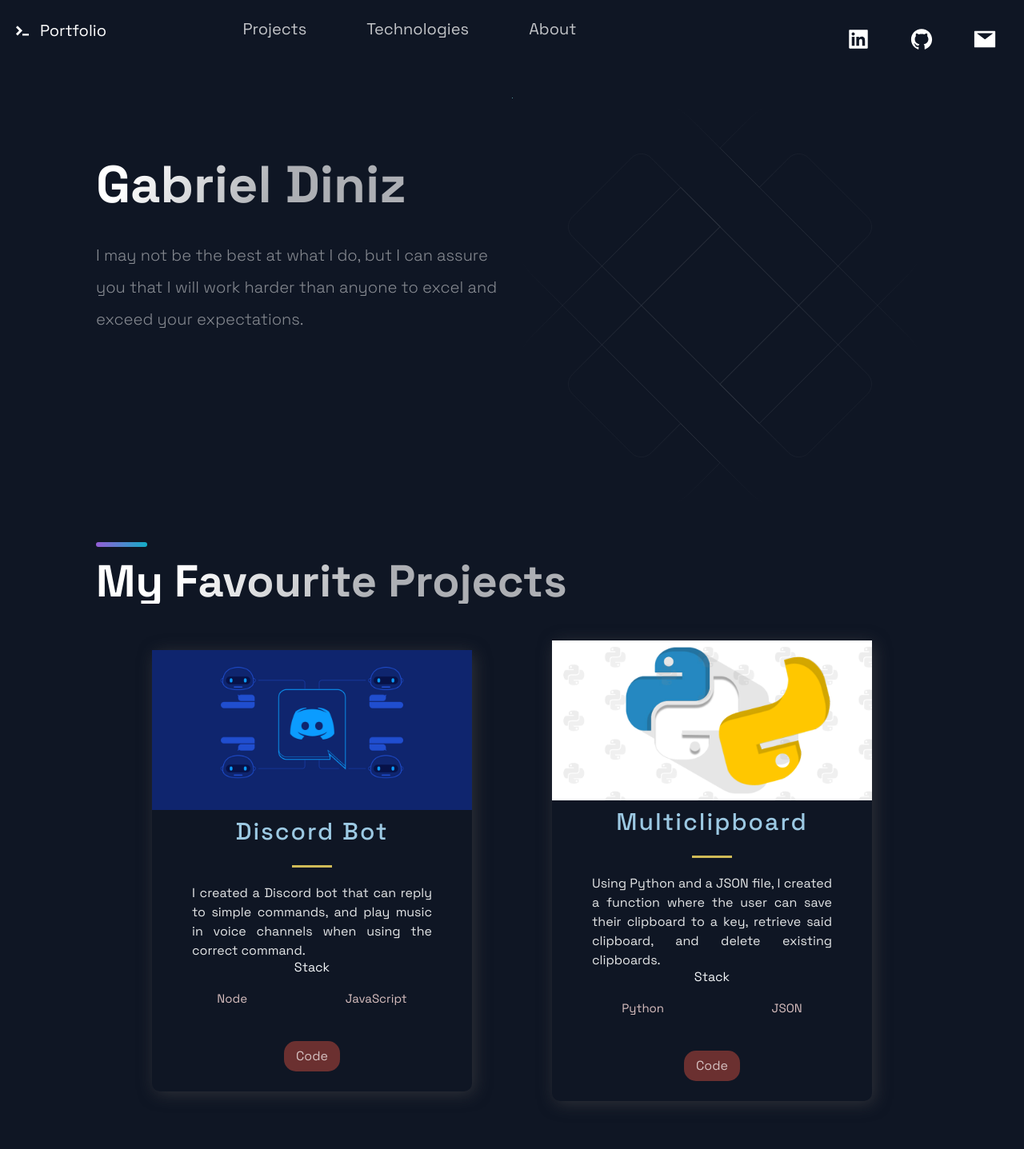
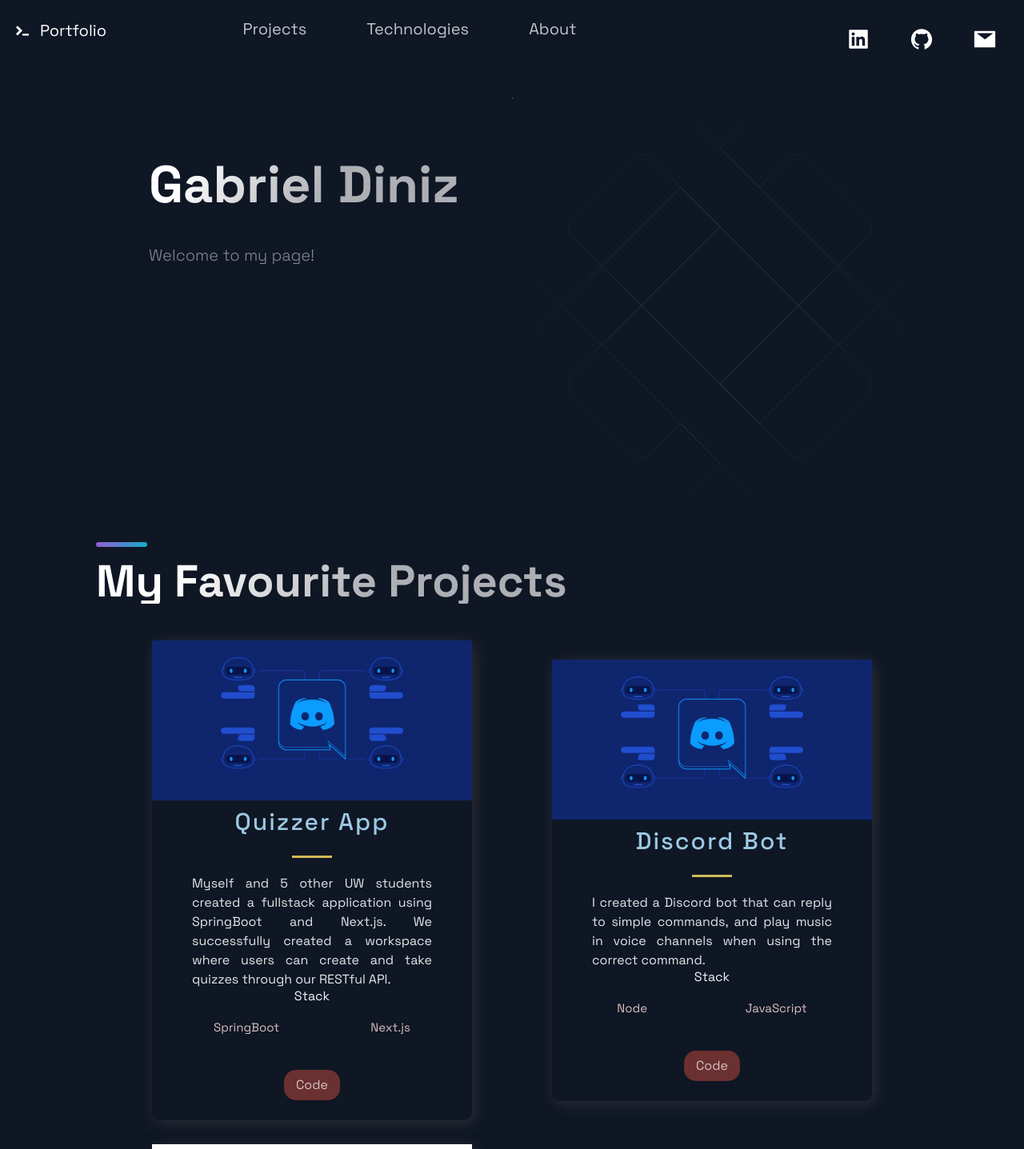
Before and after one commit to GabeDiniz/personal_portfolio, a Next.js app: page / in a window 1280 px wide. Shown: the top 1437 px of the page at 80% size. Built offline with nearby package versions, Linux system fonts and the light colour scheme.

Commit message:
Update Portfolio

```diff
--- a/src/components/Hero/Hero.js
+++ b/src/components/Hero/Hero.js
@@ -11,7 +11,7 @@
         Gabriel Diniz
       </SectionTitle>
       <SectionText>
-        I may not be the best at what I do, but I can assure you that I will work harder than anyone to excel and exceed your expectations.
+        Welcome to my page!
       </SectionText>
       {/* <Button onClick={() => window.location = 'https:/google.com'}>Learn More</Button> */}
     </LeftSection>
--- a/src/constants/constants.js
+++ b/src/constants/constants.js
@@ -1,4 +1,13 @@
 export const projects = [
+  {
+    title: 'Quizzer App',
+    description:"Myself and 5 other UW students created a fullstack application using SpringBoot and Next.js. We successfully created a workspace where users can create and take quizzes through our RESTful API.",
+    image: '/images/discordbot.png',
+    tags: ['SpringBoot', 'Next.js'],
+    source: '',
+    visit: 'https://github.com/Koaste/Quiz_Application_OpenText_Fall-2022',
+    id: 0,
+  },
   {
     title: 'Discord Bot',
     description:"I created a Discord bot that can reply to simple commands, and play music in voice channels when using the correct command.",
@@ -18,15 +27,6 @@
     id: 1,
   },
   // {
-  //   title: 'WebRTC App',
-  //   description: "This is a code repository for the corresponding YouTube video. In this tutorial, we're going to build and deploy a React Video Chat Application using WebRTC.",
-  //     image: '/images/3.jpg',
-  //     tags: ['React', 'WebRTC'],
-  //   source: 'https://google.com',
-  //   visit: 'https://google.com',
-  //   id: 2,
-  // },
-  // {
   //   title: 'Unichat',
   //   description: "This is a code repository for the corresponding video tutorial. In this video, we will create a full Realtime Chat Application",
   //   image: '/images/4.jpg',
--- a/src/styles/GlobalComponents/index.js
+++ b/src/styles/GlobalComponents/index.js
@@ -35,6 +35,7 @@
   -webkit-text-fill-color: transparent;
   margin-bottom: 16px;
   margin-top: 15px;
+
   padding: ${(props) => props.main ? '58px 0 16px' : '0'};
 
   @media ${props => props.theme.breakpoints.md}{
```
Also changed, not shown: src/components/Hero/HeroStyles.js (line endings or trailing spaces).
